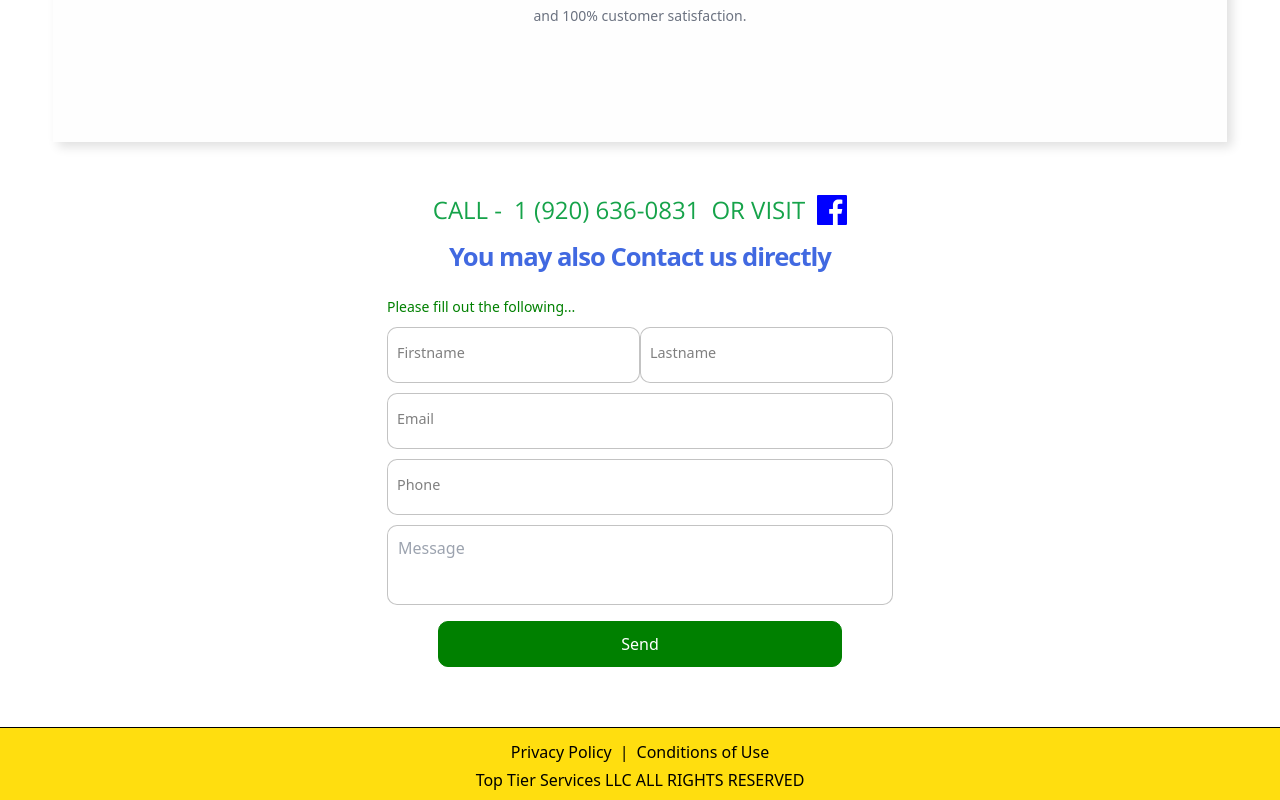
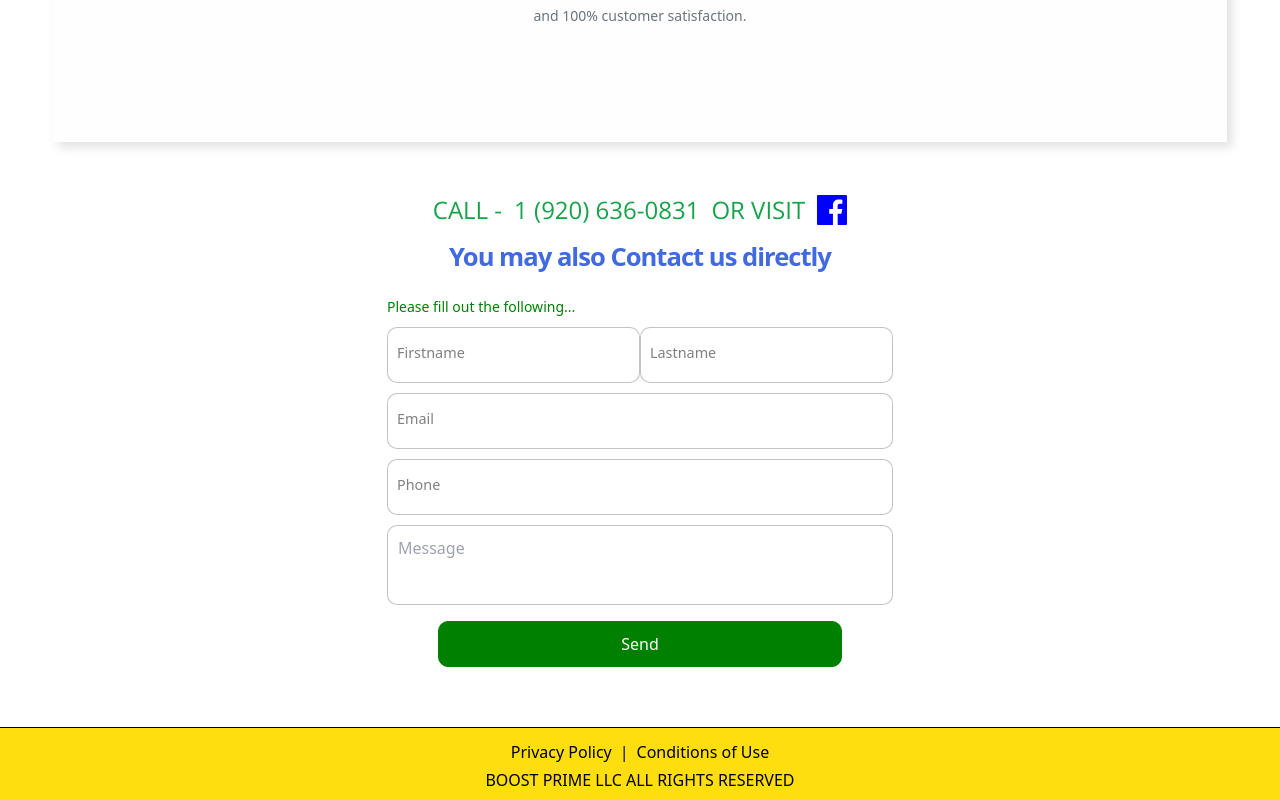
Before and after one commit to skeyz0r/top-tier-react, a Next.js app in the folder react/: page / in a window 1280 px wide. Shown: the part 2620-3420 px from the top of the page. Built offline with nearby package versions, Linux system fonts and the light colour scheme.

Commit message:
Update Footer.js

```diff
--- a/react/app/Components/Footer.js
+++ b/react/app/Components/Footer.js
@@ -12,7 +12,7 @@ export default function Footer()
                     <p>|</p>
                     <Link className="hover:underline" href={'/policy/conditions'}>Conditions of Use</Link>
             </div>
-            <h2>Top Tier Services LLC ALL RIGHTS RESERVED</h2>
+            <h2>BOOST PRIME LLC ALL RIGHTS RESERVED</h2>
         </footer>
     )
 }
```
